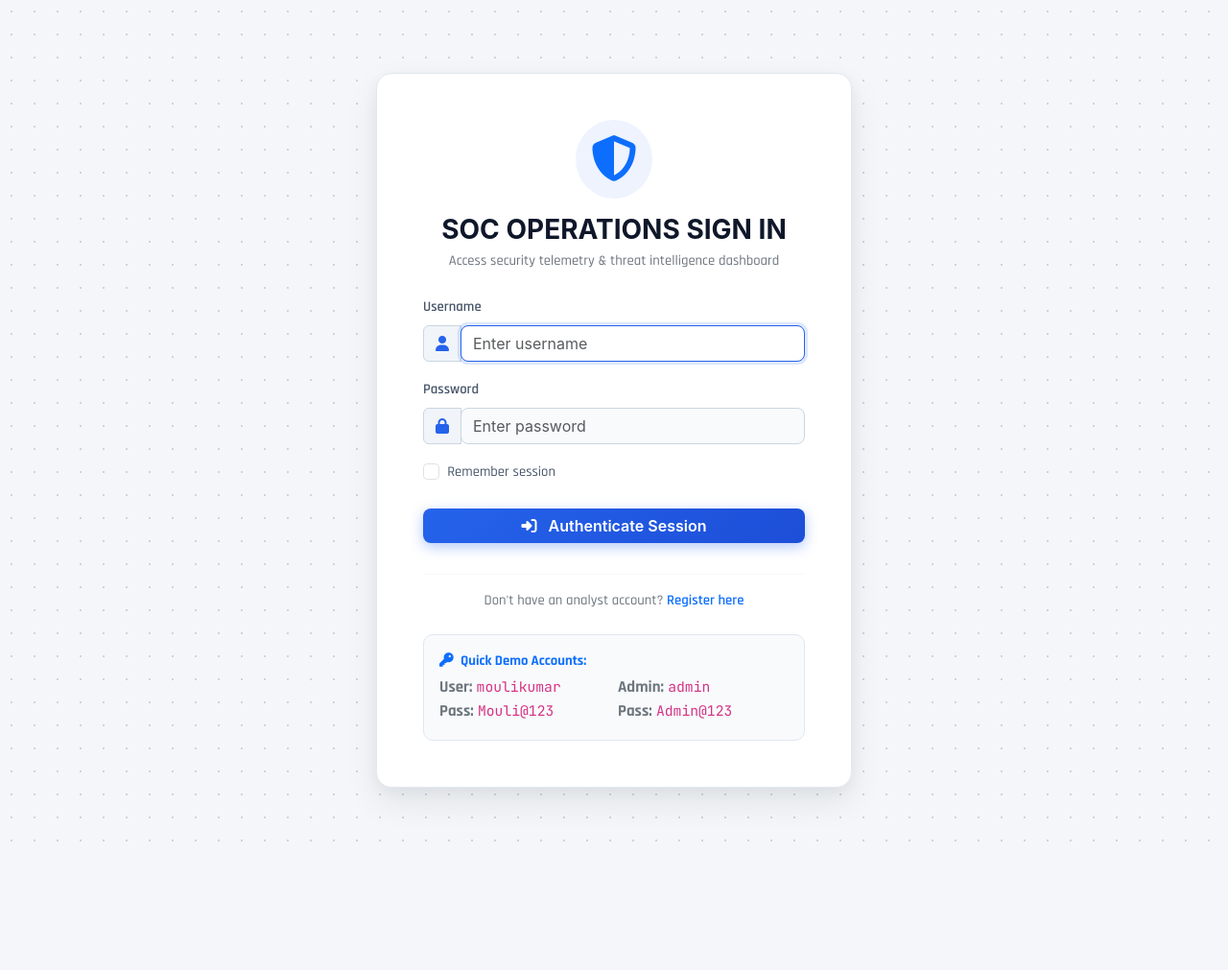
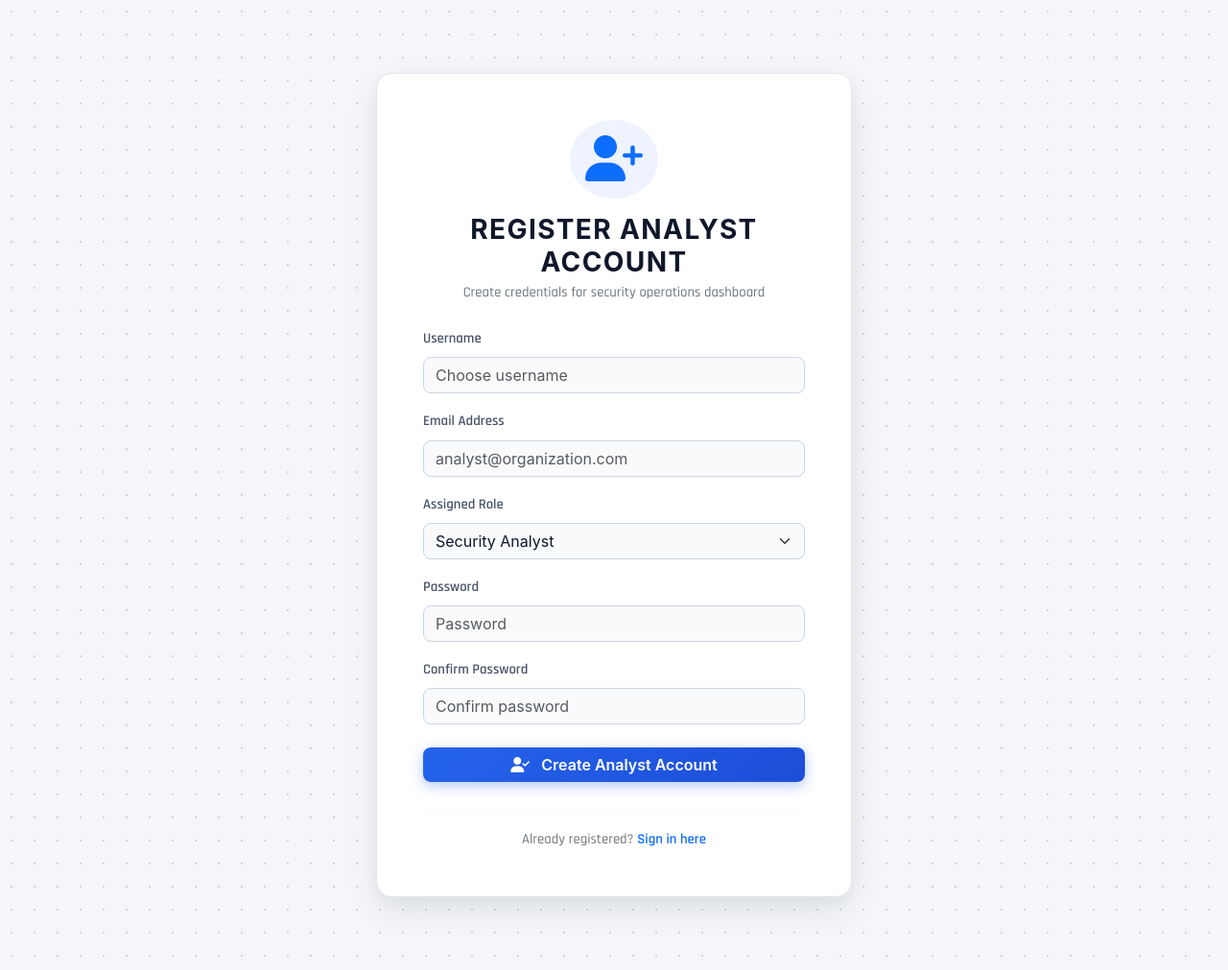
Before and after one commit to moulikumar2082/AI-SOC-Dashboard, a Flask app: page /register in a window 1280 px wide. Shown: the whole page at 96% size. Before the commit the page ends 877 px from the top, so only its background shows below. Run offline with Flask 3, Linux system fonts and the light colour scheme; some libraries are stand-ins or nearby versions.

Commit message:
Completely remove demo accounts box from login and register pages

```diff
--- a/app/templates/auth/register.html
+++ b/app/templates/auth/register.html
@@ -1,9 +1,8 @@
 {% extends "base.html" %}
-{% block title %}Login - SOC Dashboard{% endblock %}
+{% block title %}Register - SOC Dashboard{% endblock %}
 
 {% block extra_css %}
 <style>
-    /* Light Theme Styling Specifically for Login Page */
     body {
         background-color: #f4f6f9 !important;
         background-image: radial-gradient(#cbd5e1 1px, transparent 1px) !important;
@@ -11,24 +10,23 @@
         color: #1e293b !important;
     }
 
-    .login-card {
+    .register-card {
         background: #ffffff !important;
         border: 1px solid #e2e8f0 !important;
         border-radius: 16px !important;
         box-shadow: 0 15px 35px rgba(15, 23, 42, 0.08), 0 5px 15px rgba(0, 0, 0, 0.04) !important;
     }
 
-    .login-card h3 {
+    .register-card h3 {
         color: #0f172a !important;
         font-family: 'Inter', sans-serif !important;
-        letter-spacing: normal !important;
     }
 
-    .login-card label {
+    .register-card label {
         color: #475569 !important;
     }
 
-    .login-card .form-control {
+    .register-card .form-control, .register-card .form-select {
         background-color: #f8fafc !important;
         border: 1px solid #cbd5e1 !important;
         color: #0f172a !important;
@@ -36,19 +34,13 @@
         border-radius: 8px !important;
     }
 
-    .login-card .form-control:focus {
+    .register-card .form-control:focus, .register-card .form-select:focus {
         background-color: #ffffff !important;
         border-color: #2563eb !important;
         box-shadow: 0 0 0 0.2rem rgba(37, 99, 235, 0.15) !important;
     }
 
-    .login-card .input-group-text {
-        background-color: #f1f5f9 !important;
-        border-color: #cbd5e1 !important;
-        color: #2563eb !important;
-    }
-
-    .btn-login-light {
+    .btn-register-light {
         background: linear-gradient(135deg, #2563eb, #1d4ed8) !important;
         color: #ffffff !important;
         font-family: 'Inter', sans-serif !important;
@@ -59,17 +51,11 @@
         transition: all 0.25s ease !important;
     }
 
-    .btn-login-light:hover {
+    .btn-register-light:hover {
         background: linear-gradient(135deg, #1d4ed8, #1e40af) !important;
         color: #ffffff !important;
         box-shadow: 0 6px 20px rgba(37, 99, 235, 0.5) !important;
         transform: translateY(-1px) !important;
-    }
-
-    .demo-box-light {
-        background-color: #f8fafc !important;
-        border: 1px solid #e2e8f0 !important;
-        border-radius: 10px !important;
     }
 </style>
 {% endblock %}
@@ -77,63 +63,53 @@
 {% block content %}
 <div class="row justify-content-center align-items-center min-vh-80 my-5">
     <div class="col-md-6 col-lg-5">
-        <div class="login-card p-4 p-md-5">
+        <div class="register-card p-4 p-md-5">
             <div class="text-center mb-4">
                 <div class="d-inline-block p-3 rounded-circle bg-blue-50 mb-3" style="background: rgba(37, 99, 235, 0.08);">
-                    <i class="fas fa-shield-halved text-primary display-5"></i>
+                    <i class="fas fa-user-plus text-primary display-5"></i>
                 </div>
-                <h3 class="fw-bold text-dark mb-1">SOC Operations Sign In</h3>
-                <p class="text-secondary small">Access security telemetry & threat intelligence dashboard</p>
+                <h3 class="fw-bold text-dark mb-1">Register Analyst Account</h3>
+                <p class="text-secondary small">Create credentials for security operations dashboard</p>
             </div>
 
-            <form action="{{ url_for('auth.login') }}" method="POST">
+            <form action="{{ url_for('auth.register') }}" method="POST">
                 <input type="hidden" name="csrf_token" value="{{ csrf_token() }}">
 
                 <div class="mb-3">
                     <label class="form-label small fw-semibold">Username</label>
-                    <div class="input-group">
-                        <span class="input-group-text"><i class="fas fa-user"></i></span>
-                        <input type="text" name="username" class="form-control" placeholder="Enter username" required autofocus>
-                    </div>
+                    <input type="text" name="username" class="form-control" placeholder="Choose username" required>
+                </div>
+
+                <div class="mb-3">
+                    <label class="form-label small fw-semibold">Email Address</label>
+                    <input type="email" name="email" class="form-control" placeholder="analyst@organization.com" required>
+                </div>
+
+                <div class="mb-3">
+                    <label class="form-label small fw-semibold">Assigned Role</label>
+                    <select name="role" class="form-select">
+                        <option value="analyst" selected>Security Analyst</option>
+                        <option value="user">Standard User</option>
+                    </select>
                 </div>
 
                 <div class="mb-3">
                     <label class="form-label small fw-semibold">Password</label>
-                    <div class="input-group">
-                        <span class="input-group-text"><i class="fas fa-lock"></i></span>
-                        <input type="password" name="password" class="form-control" placeholder="Enter password" required>
-                    </div>
+                    <input type="password" name="password" class="form-control" placeholder="Password" required>
                 </div>
 
-                <div class="d-flex justify-content-between align-items-center mb-4">
-                    <div class="form-check">
-                        <input class="form-check-input" type="checkbox" name="remember" id="remember">
-                        <label class="form-check-label text-secondary small" for="remember">Remember session</label>
-                    </div>
+                <div class="mb-4">
+                    <label class="form-label small fw-semibold">Confirm Password</label>
+                    <input type="password" name="confirm_password" class="form-control" placeholder="Confirm password" required>
                 </div>
 
-                <button type="submit" class="btn btn-login-light w-100 py-2.5 mb-3">
-                    <i class="fas fa-right-to-bracket me-2"></i> Authenticate Session
+                <button type="submit" class="btn btn-register-light w-100 py-2.5 mb-3">
+                    <i class="fas fa-user-check me-2"></i> Create Analyst Account
                 </button>
             </form>
 
             <div class="text-center mt-3 pt-3 border-top border-light">
-                <p class="text-secondary small mb-0">Don't have an analyst account? <a href="{{ url_for('auth.register') }}" class="text-primary fw-semibold text-decoration-none">Register here</a></p>
-            </div>
-
-            <!-- Demo Credentials Helper Card -->
-            <div class="mt-4 p-3 demo-box-light">
-                <p class="text-primary small fw-bold mb-1"><i class="fas fa-key me-1"></i> Quick Demo Accounts:</p>
-                <div class="row g-2 text-secondary extra-small">
-                    <div class="col-6">
-                        <strong>User:</strong> <code>moulikumar</code><br/>
-                        <strong>Pass:</strong> <code>Mouli@123</code>
-                    </div>
-                    <div class="col-6">
-                        <strong>Admin:</strong> <code>admin</code><br/>
-                        <strong>Pass:</strong> <code>Admin@123</code>
-                    </div>
-                </div>
+                <p class="text-secondary small mb-0">Already registered? <a href="{{ url_for('auth.login') }}" class="text-primary fw-semibold text-decoration-none">Sign in here</a></p>
             </div>
         </div>
     </div>
```
